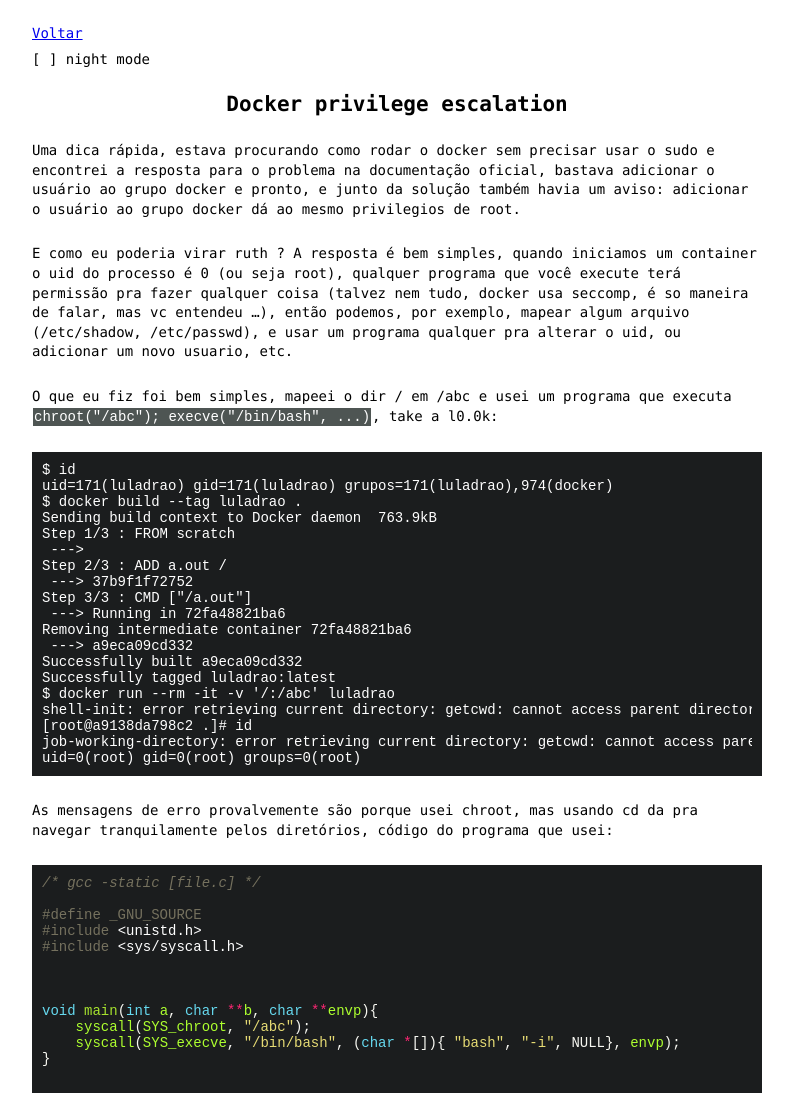
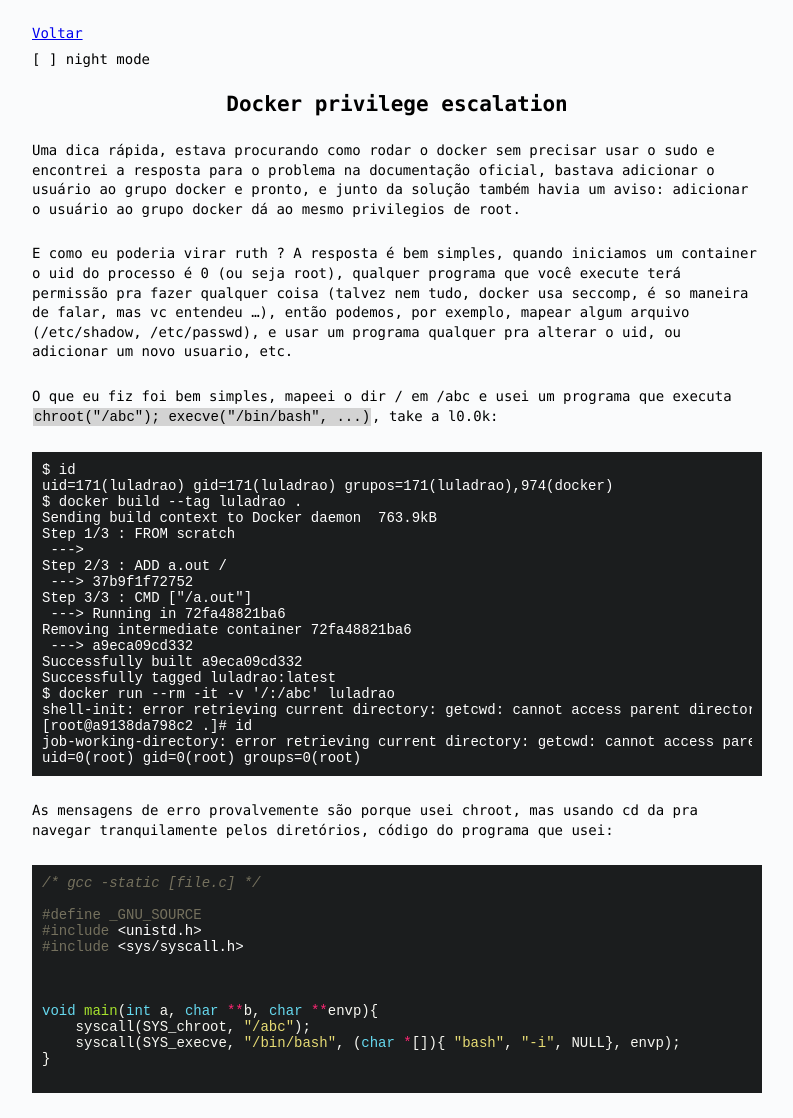
Before and after one commit to hc0d3r/hc0d3r.github.io, a Jekyll site: the page built from _posts/2019-01-23-docker-privilege-escalation.md, in a window 1280 px wide. Shown: the whole page, without its empty margins (243-1036 px from the left). Built offline with Jekyll 4.4.1, drawn with Linux system fonts in a browser that asks for light colours.

Commit message:
atualizando css

```diff
--- a/_includes/head.html
+++ b/_includes/head.html
@@ -3,7 +3,7 @@
   <meta name="viewport" content="width=device-width, initial-scale=1">
   <link rel="shortcut icon" type="image/x-icon" href="/favicon.ico?"/>
   <title>{{ page.title }}</title>
-  <link rel="stylesheet" href="/assets/css/style.css?v=1.2.1">
+  <link rel="stylesheet" href="/assets/css/style.css?v=1.2.2">
   <script src="/assets/js/night.js?v=1.0"></script>
   {% include analytics.html %}
  </head>
--- a/assets/css/style.css
+++ b/assets/css/style.css
@@ -17,7 +17,7 @@
 }
 
 body {
-  background-color: white;
+  background-color: #fafbfc;
   font-family: Consolas, monospace;
   width: 100%;
   height: 100%;
@@ -137,7 +137,7 @@
   color: #ae81ff;
 }
 .highlight .n {
-  color: greenyellow;
+  color: #f8f8f2;
 }
 .highlight .p {
   color: #f8f8f2;
@@ -342,8 +342,8 @@
 }
 
 code.highlighter-rouge {
- background-color:  #4e5553;
- color: white;
+ background-color: lightgray;
+ color: black;
  padding: 1px 1px;
  margin: 1px 1px;
  white-space: pre;
```
